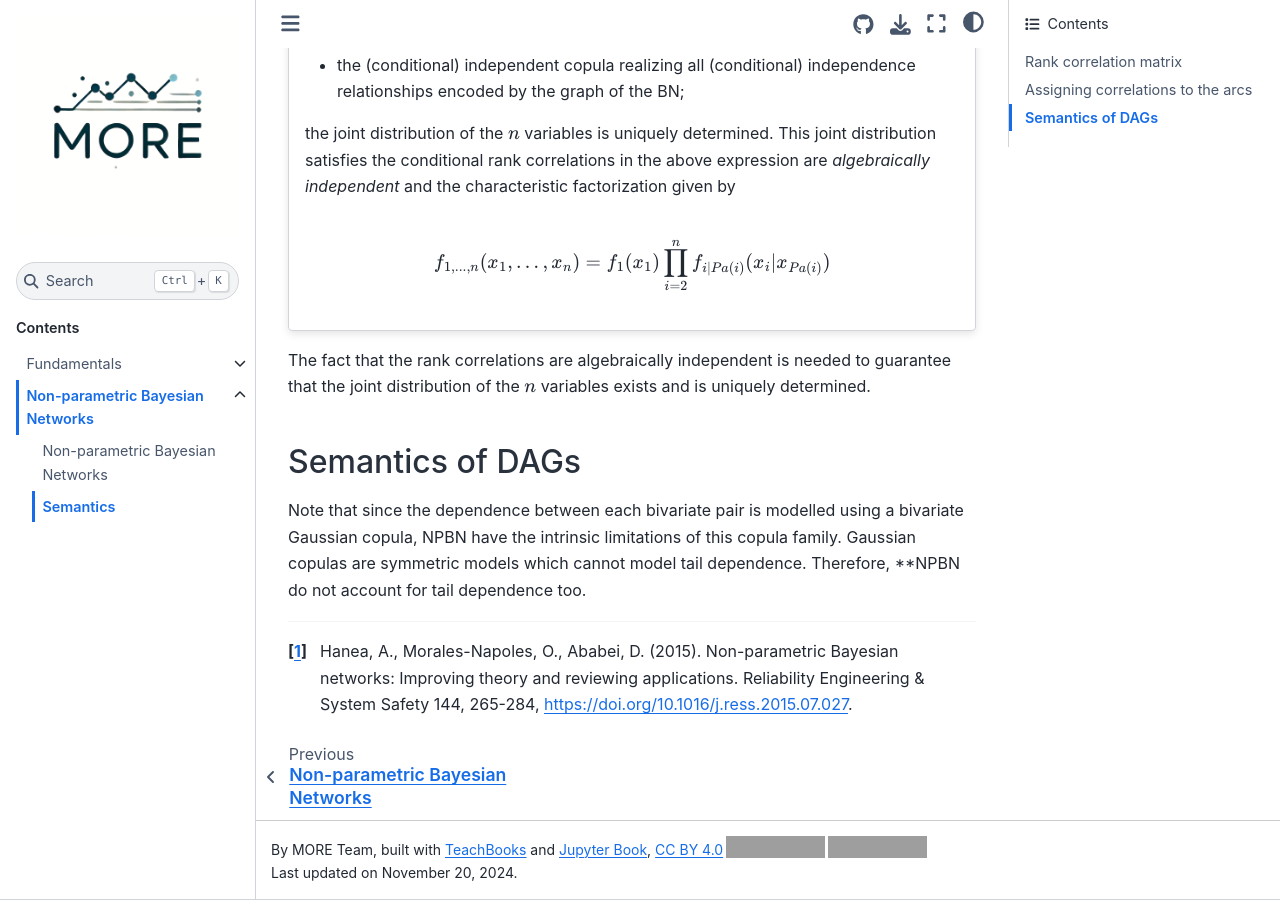
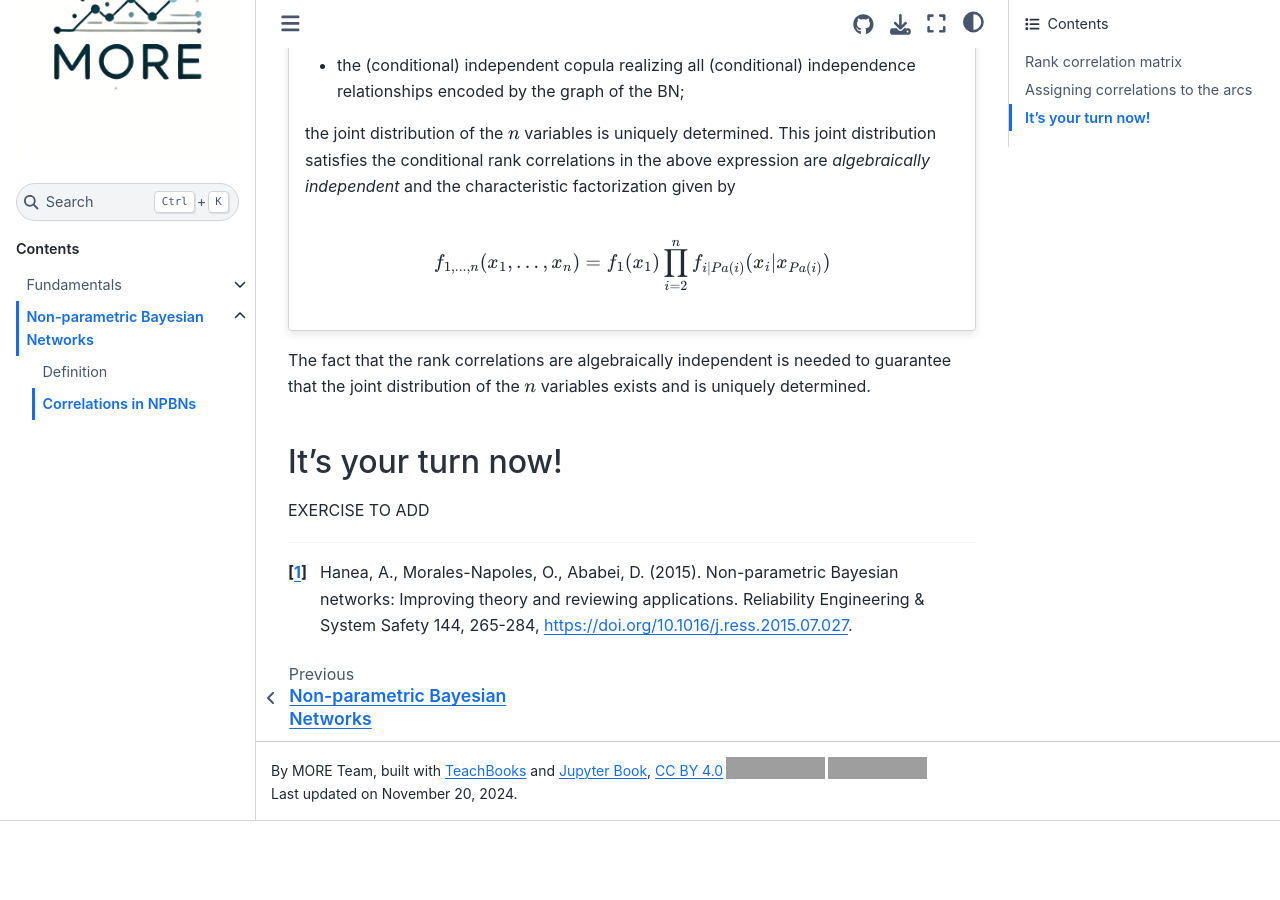
Before and after one commit to char998/Copulas-and-Bayesian-Networks, a Jupyter Book: the page built from book/NPBN/Correls.md, in a window 1280 px wide and 900 px high, scrolled down 3014 px. Built offline with Jupyter Book 1.0.4 settings and Sphinx 7.4.7 and the Sphinx Book theme 1.1.4, drawn with Linux system fonts in a browser that asks for light colours; comment, search, counter and statistics services are not loaded; after the commit the page ends 3835 px from its top, so only the background shows below that; some of the changed text lies outside the part shown; grey boxes are pictures that could not be loaded.

Commit message:
update structure + typos

```diff
--- a/book/NPBN/Semantics.md
+++ b/book/NPBN/Correls.md
@@ -1,5 +1,5 @@
 
-# Semantics
+# Correlations in NPBNs
 
 Each Directed Acyclic Graph (DAG) with conditional or unconditional correlations on the arcs can be represented by a _rank correlation matrix_. In this section, the definition of rank correlation matrix, the semantics of the DAGs and their implication in the representative rank correlation matrix are discussed.
 
@@ -93,8 +93,8 @@ $$
 
 The fact that the rank correlations are algebraically independent is needed to guarantee that the joint distribution of the $n$ variables exists and is uniquely determined.
 
-## Semantics of DAGs
+## It's your turn now!
 
-Note that since the dependence between each bivariate pair is modelled using a bivariate Gaussian copula, NPBN have the intrinsic limitations of this copula family. Gaussian copulas are symmetric models which cannot model tail dependence. Therefore, **NPBN do not account for tail dependence too.
+EXERCISE TO ADD
 
 [^hanea]: Hanea, A., Morales-Napoles, O., Ababei, D. (2015). Non-parametric Bayesian networks: Improving theory and reviewing applications. Reliability Engineering & System Safety 144, 265-284, https://doi.org/10.1016/j.ress.2015.07.027.
--- a/book/_toc.yml
+++ b/book/_toc.yml
@@ -14,7 +14,9 @@ parts:
         title: Non-parametric Bayesian Networks
         sections:
          - file: NPBN/definition.md
-         - file: NPBN/Semantics.md
+           title: Definition
+         - file: NPBN/Correls.md
+           title: Correlations in NPBNs
     # - file: references.md
     # - file: changelog.md
     # - file: credits.md
```
Also changed, not shown: book/NPBN/definition.md (+1 -1 lines).
